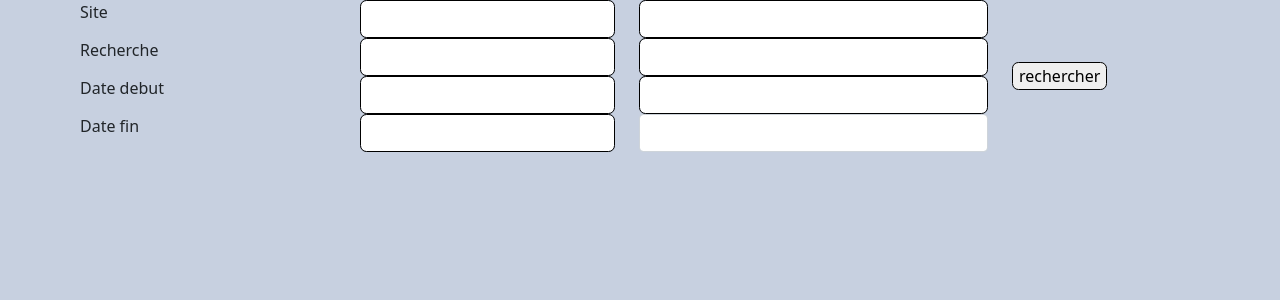
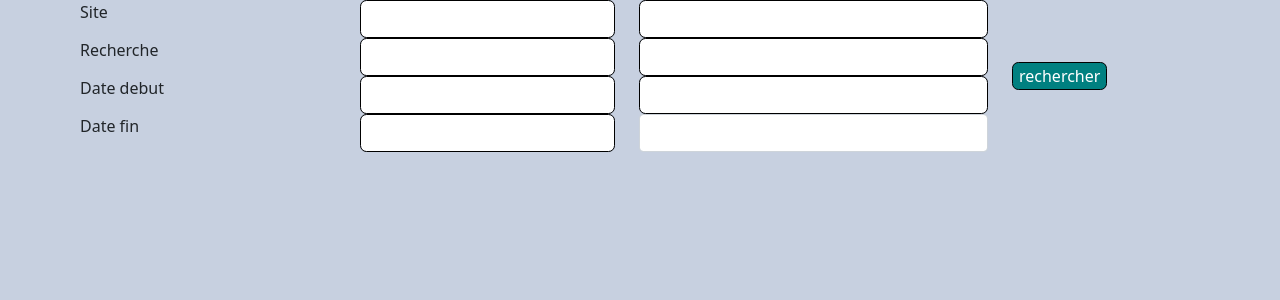
Before and after one commit to fdersu/Sortir, a Symfony app: template templates/main/accueil.html.twig in a window 1280 px wide, with the pointer over the restyled element. Shown: the part 72-372 px from the top of the page. Run offline with Twig, Linux system fonts and the light colour scheme; the template is opened without the code that fills it, so the values that code supplies are empty; form fields are guessed from the names that the template uses; some libraries are stand-ins or nearby versions; some web fonts are replaced.

Commit message:
commit css buttons

```diff
--- a/templates/main/accueil.html.twig
+++ b/templates/main/accueil.html.twig
@@ -199,6 +199,10 @@
             border: 1px solid black;
             border-radius: 0.5vw;
         }
+        button:hover{
+            background-color: teal;
+            color: white;
+        }
 
         input[type=checkbox] {
             -webkit-appearance: none;
```
